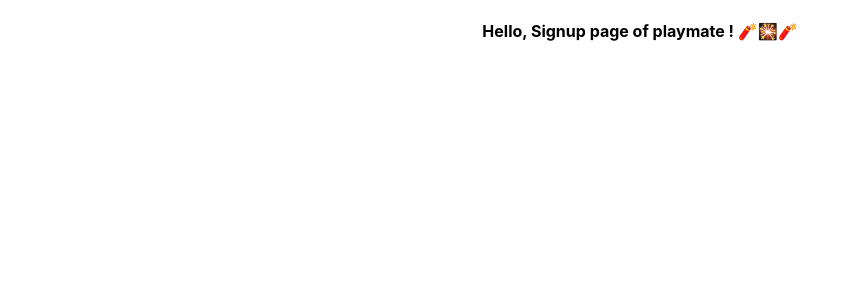
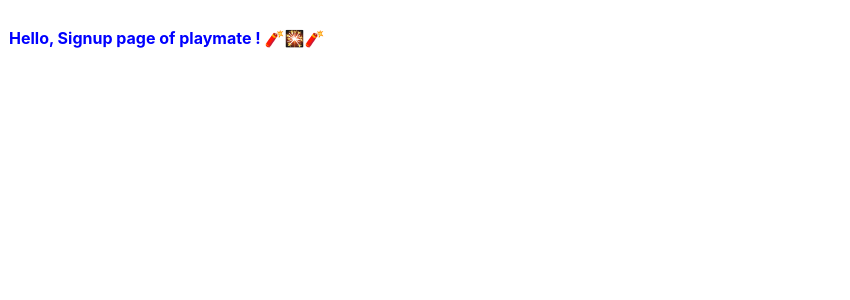
Before and after one commit to Rushil10/playmate, a React (Create React App) app: page /signup in a window 1280 px wide. Shown: the top 300 px of the page, without its empty margins (0-850 px from the left). Built offline with nearby package versions, Linux system fonts and the light colour scheme.

Commit message:
some changes

```diff
--- a/package.json
+++ b/package.json
@@ -6,7 +6,9 @@
     "@testing-library/jest-dom": "^5.11.4",
     "@testing-library/react": "^11.1.0",
     "@testing-library/user-event": "^12.1.10",
+    "bootstrap": "^5.1.1",
     "react": "^17.0.2",
+    "react-bootstrap": "^2.0.0-rc.0",
     "react-dom": "^17.0.2",
     "react-router-dom": "^5.3.0",
     "react-scripts": "4.0.3",
--- a/src/Pages/Signup/signup.css
+++ b/src/Pages/Signup/signup.css
@@ -0,0 +1,7 @@
+.icon-text {
+    margin-left: 9px;
+    text-align: start;
+    vertical-align: middle;
+    line-height:35px;
+    color: blue;
+}
--- a/src/Pages/Signup/signup.js
+++ b/src/Pages/Signup/signup.js
@@ -1,10 +1,12 @@
 import React from 'react';
+import './signup.css';
 
 function Signup() {
     return (
-        <div>
+        <div className="icon-text">
             <h4>Hello, Signup page of playmate ! 🧨🎇🧨</h4>
         </div>
+
     )
 }
 
```
Also changed, not shown: 1 other file (tests, documents, lock files or other folders).
